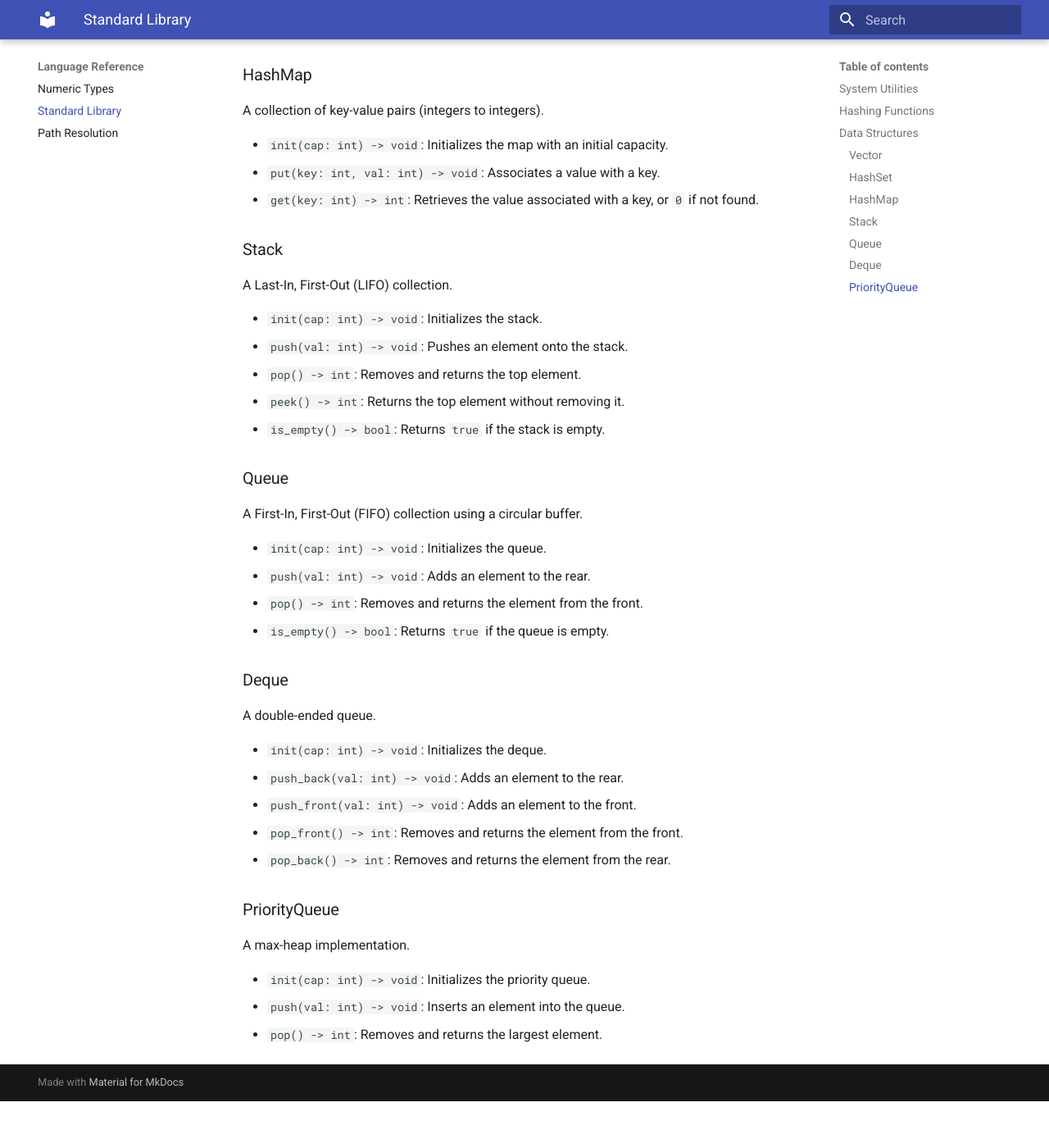
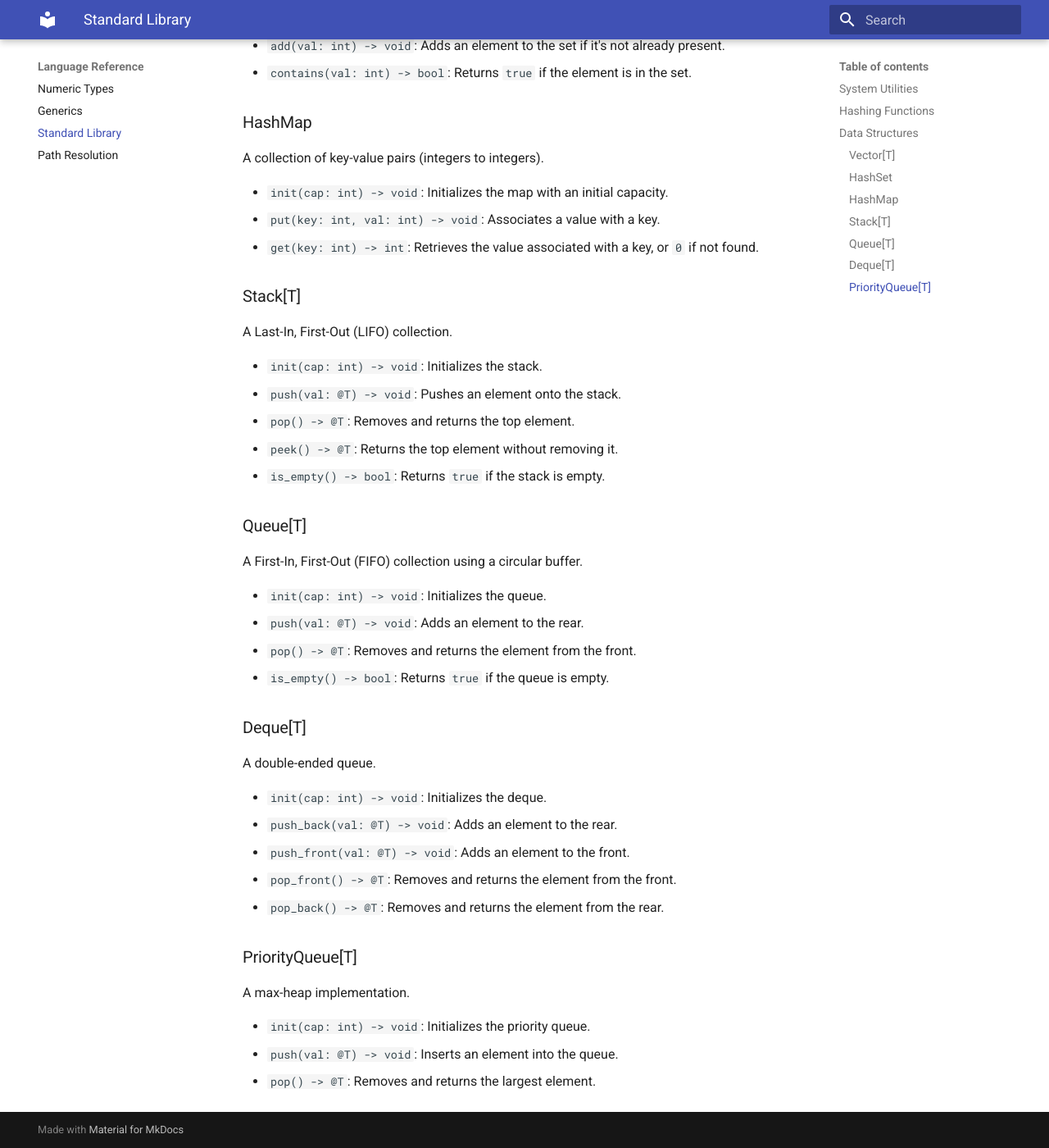
Before and after one commit to SuperHotDogCat/vibelang, an MkDocs documentation site: the page built from docs/standard_library.md, in a window 1280 px wide and 1400 px high, scrolled down 1220 px. Shown: the whole window at 82% size. Built offline with MkDocs 1.6.1 and Material for MkDocs 9.7.7, drawn with Linux system fonts in a browser that asks for light colours; before the commit the page ends 2563 px from its top, so only the background shows below that; some of the changed text lies outside the part shown.

Commit message:
Update documentation and standard library for generics
- Added docs/generics.md as a comprehensive guide for the new generics feature.
- Updated README.md, CONTRIBUTING.md, and existing docs to include generics information and examples.
- Refactored lib/std.nov to make Stack, Queue, Deque, and PriorityQueue generic.
- Updated mkdocs.yml and docs/index.md to include the new Generics guide.
- Updated tests/test_stack.nov, tests/test_stdlib_v3.nov, and tests/test_lib.nov to use the new generic syntax.
- Added .gitignore to prevent committing build artifacts and binary files.

Co-authored-by: SuperHotDogCat <115141367+SuperHotDogCat@users.noreply.github.com>

```diff
--- a/docs/standard_library.md
+++ b/docs/standard_library.md
@@ -19,13 +19,15 @@ Novus provides direct access to several C standard library functions via `extern
 
 ## Data Structures
 
-### Vector
+All data structures (except HashSet and HashMap) are **generic**.
+
+### Vector[T]
 
 A dynamic array that grows automatically.
 
 -   `init(cap: int) -> void`: Initializes the vector with an initial capacity.
--   `push(val: int) -> void`: Appends an element to the end.
--   `get(idx: int) -> int`: Retrieves the element at the specified index.
+-   `push(val: @T) -> void`: Appends an element to the end.
+-   `get(idx: int) -> @T`: Retrieves the element at the specified index.
 -   `resize(new_cap: int) -> void`: (Internal) Increases the capacity of the vector.
 
 ### HashSet
@@ -44,39 +46,39 @@ A collection of key-value pairs (integers to integers).
 -   `put(key: int, val: int) -> void`: Associates a value with a key.
 -   `get(key: int) -> int`: Retrieves the value associated with a key, or `0` if not found.
 
-### Stack
+### Stack[T]
 
 A Last-In, First-Out (LIFO) collection.
 
 -   `init(cap: int) -> void`: Initializes the stack.
--   `push(val: int) -> void`: Pushes an element onto the stack.
--   `pop() -> int`: Removes and returns the top element.
--   `peek() -> int`: Returns the top element without removing it.
+-   `push(val: @T) -> void`: Pushes an element onto the stack.
+-   `pop() -> @T`: Removes and returns the top element.
+-   `peek() -> @T`: Returns the top element without removing it.
 -   `is_empty() -> bool`: Returns `true` if the stack is empty.
 
-### Queue
+### Queue[T]
 
 A First-In, First-Out (FIFO) collection using a circular buffer.
 
 -   `init(cap: int) -> void`: Initializes the queue.
--   `push(val: int) -> void`: Adds an element to the rear.
--   `pop() -> int`: Removes and returns the element from the front.
+-   `push(val: @T) -> void`: Adds an element to the rear.
+-   `pop() -> @T`: Removes and returns the element from the front.
 -   `is_empty() -> bool`: Returns `true` if the queue is empty.
 
-### Deque
+### Deque[T]
 
 A double-ended queue.
 
 -   `init(cap: int) -> void`: Initializes the deque.
--   `push_back(val: int) -> void`: Adds an element to the rear.
--   `push_front(val: int) -> void`: Adds an element to the front.
--   `pop_front() -> int`: Removes and returns the element from the front.
--   `pop_back() -> int`: Removes and returns the element from the rear.
+-   `push_back(val: @T) -> void`: Adds an element to the rear.
+-   `push_front(val: @T) -> void`: Adds an element to the front.
+-   `pop_front() -> @T`: Removes and returns the element from the front.
+-   `pop_back() -> @T`: Removes and returns the element from the rear.
 
-### PriorityQueue
+### PriorityQueue[T]
 
 A max-heap implementation.
 
 -   `init(cap: int) -> void`: Initializes the priority queue.
--   `push(val: int) -> void`: Inserts an element into the queue.
--   `pop() -> int`: Removes and returns the largest element.
+-   `push(val: @T) -> void`: Inserts an element into the queue.
+-   `pop() -> @T`: Removes and returns the largest element.
--- a/mkdocs.yml
+++ b/mkdocs.yml
@@ -19,6 +19,7 @@ nav:
   - Programming Guide: programming_guide.md
   - Language Reference:
       - Numeric Types: numeric_types.md
+      - Generics: generics.md
       - Standard Library: standard_library.md
       - Path Resolution: path_resolution.md
   - Internals:
```
Also changed, not shown: CONTRIBUTING.md (+8 -1 lines), README.md (+9 -2 lines), docs/generics.md (added, +82 -0 lines), docs/index.md (+1 -0 lines), docs/programming_guide.md (+17 -9 lines), 5 other files.
